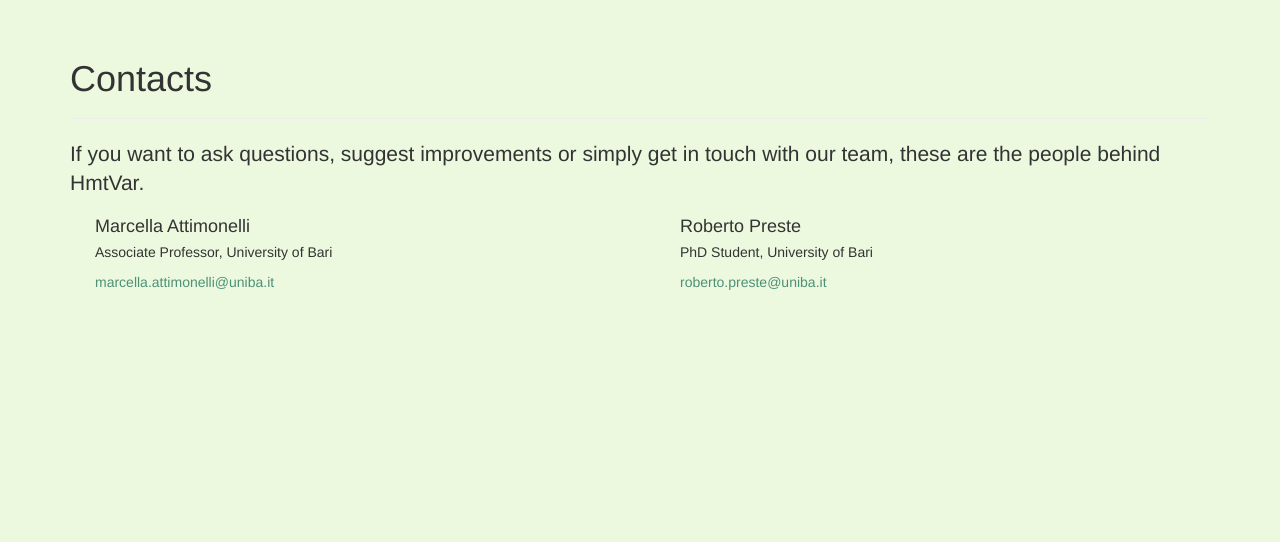
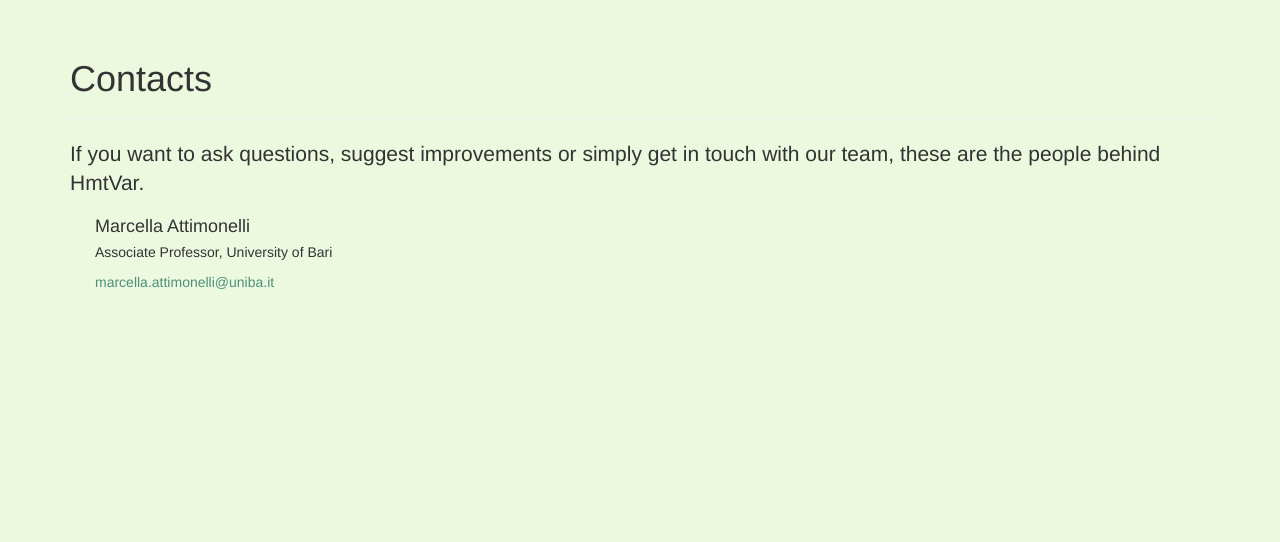
Before and after one commit to robertopreste/HmtVar, a Flask app: page /contacts in a window 1280 px wide. Shown: the part 51-593 px from the top of the page. Run offline with Flask 2, Linux system fonts and the light colour scheme; some libraries are stand-ins or nearby versions.

Commit message:
Update contacts and remove GitHub repo

```diff
--- a/app/templates/about.html
+++ b/app/templates/about.html
@@ -101,7 +101,6 @@
                     <p><a href="https://doi.org/10.1093/nar/gky1024" title="HmtVar NAR" target="_blank"><i>Nucleic Acids Res. 2018 Oct 29.</i></a></p>
                 </div>
             </div>
-            <p>Code for HmtVar can be found on the official <a href="https://github.com/robertopreste/HmtVar" title="HmtVar GitHub" target="_blank">GitHub repository</a>, where a subset of the actual data is available to test the database and play with it.</p>
             <br><br>
         </div>
         </div>
--- a/app/templates/contacts.html
+++ b/app/templates/contacts.html
@@ -13,7 +13,7 @@
         <div class="container">
             <div class="row">
 
-                <div class="col-sm-6">
+                <div class="col-sm-12">
                     <div class="media">
                         <div class="media-left media-middle">
                             <img src="{{ url_for('static', filename='img/people/MarAtt.png') }}" alt="Marcella Attimonelli" class="media-object" style="width: 80px; ">
@@ -26,19 +26,6 @@
                     </div>
                 </div>
 
-                <div class="col-sm-6">
-                    <div class="media">
-                        <div class="media-left media-middle">
-                            <img src="{{ url_for('static', filename='img/people/preste_roberto_web.jpg') }}" alt="Roberto Preste" class="media-object" style="width: 80px; ">
-                        </div>
-                        <div class="media-body">
-                            <h4 class="media-heading">Roberto Preste</h4>
-                            <p>PhD Student, University of Bari</p>
-                            <p><a href="mailto:roberto.preste@uniba.it">roberto.preste@uniba.it</a></p>
-                        </div>
-                    </div>
-                </div>
-
             </div>
 
         </div>
```
